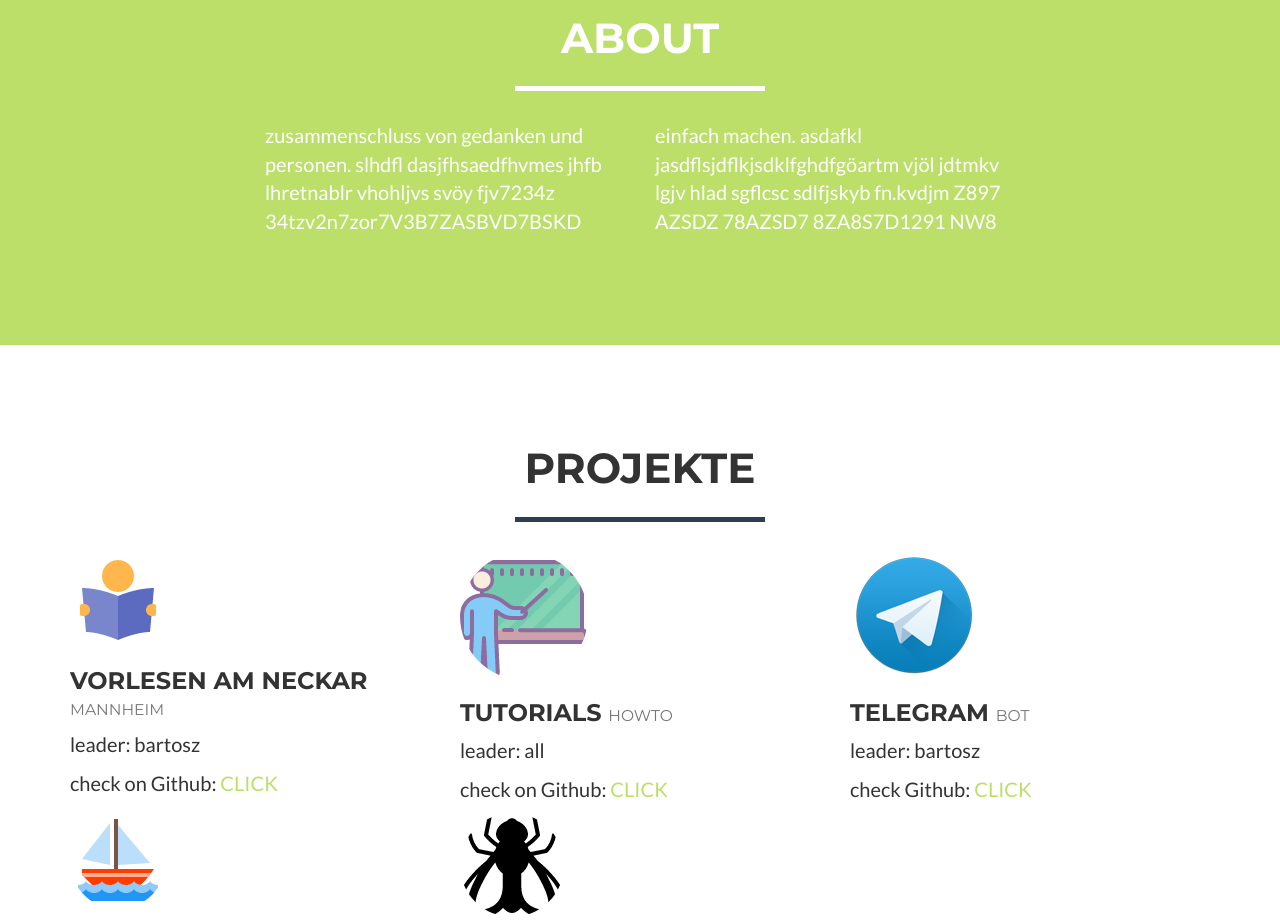
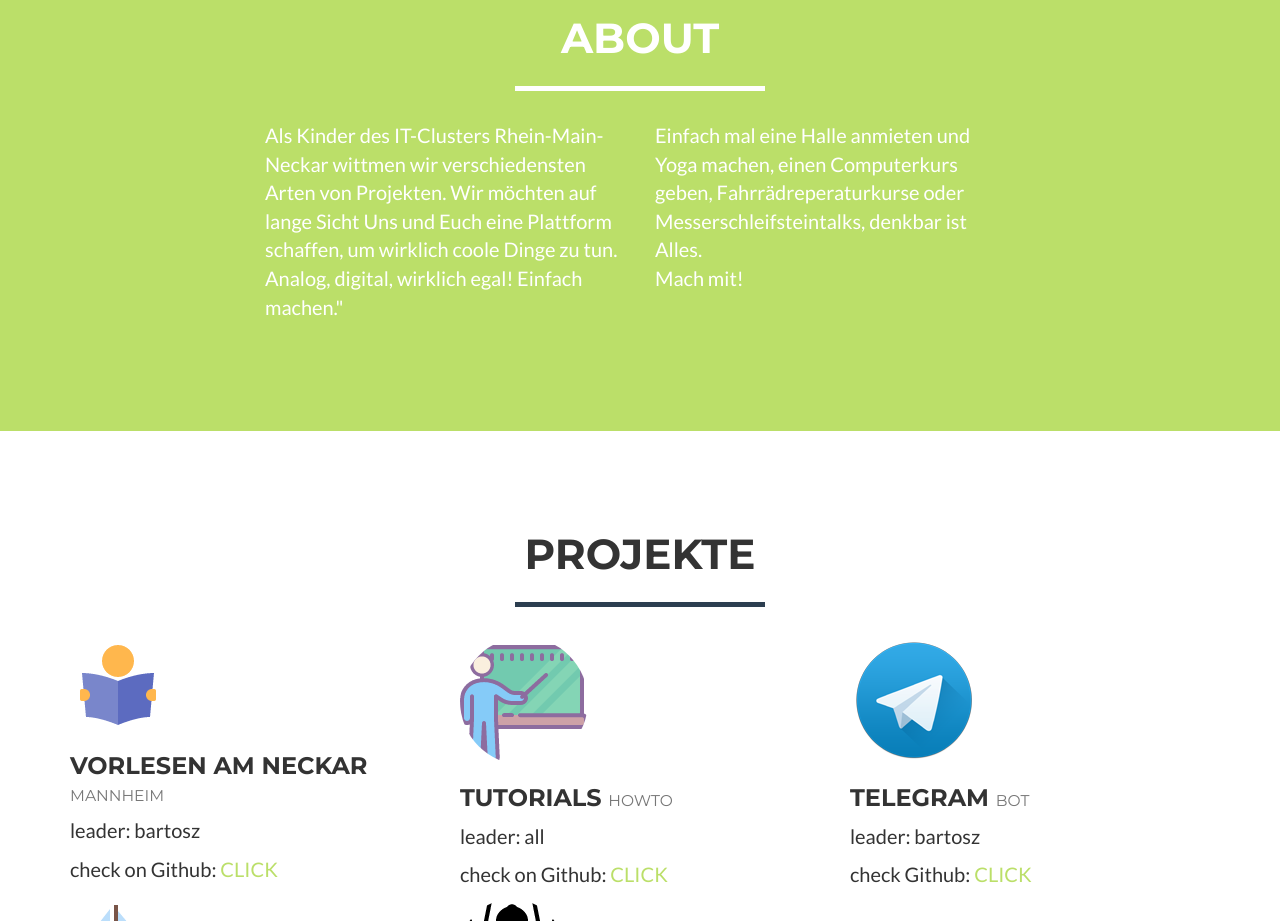
Before and after one commit to VfcD/VfcD.github.io, a website: page index.html in a window 1280 px wide. Shown: the part 1420-2341 px from the top of the page. Drawn offline with nearby package versions, Linux system fonts and the light colour scheme.

Commit message:
Update index.html

```diff
--- a/index.html
+++ b/index.html
@@ -85,7 +85,8 @@
                         <hr class="star-light">
                         <span class="skills">„Die Welt zu durchschauen, sie zu verachten, mag großer Denker Sache sein. <br>
 				Mir aber liegt einzig daran, die Welt lieben zu können,<br>
-				sie und mich und alle Wesen mit Liebe und Bewunderung und Ehrfurcht betrachten zu können.“ -  Emil Sinclair </span>
+				sie und mich und alle Wesen mit Liebe und Bewunderung und Ehrfurcht betrachten zu können.“<br>
+				-  Emil Sinclair </span>
                     </div>
                 </div>
             </div>
@@ -104,10 +105,14 @@
             </div>
             <div class="row">
                 <div class="col-lg-4 col-lg-offset-2">
-                    <p>zusammenschluss von gedanken und personen. slhdfl dasjfhsaedfhvmes jhfb lhretnablr vhohljvs svöy fjv7234z 34tzv2n7zor7V3B7ZASBVD7BSKD </p>
+                    <p> Als Kinder des IT-Clusters Rhein-Main-Neckar wittmen wir verschiedensten Arten von Projekten.
+			    Wir möchten auf lange Sicht Uns und Euch eine Plattform schaffen, um wirklich coole Dinge zu tun.
+			    Analog, digital, wirklich egal! Einfach machen."  </p>
                 </div>
                 <div class="col-lg-4">
-                    <p>einfach machen. asdafkl jasdflsjdflkjsdklfghdfgöartm vjöl jdtmkv lgjv hlad sgflcsc sdlfjskyb fn.kvdjm Z897 AZSDZ 78AZSD7 8ZA8S7D1291 NW8</p>
+                    <p>Einfach mal eine Halle anmieten und Yoga machen, einen Computerkurs geben,
+			    Fahrrädreperaturkurse oder Messerschleifsteintalks, denkbar ist Alles.<br>
+				Mach mit!</p>
                 </div>
        <!--    <div class="col-lg-8 col-lg-offset-2 text-center">
                     <a href="#" class="btn btn-lg btn-outline">
```
